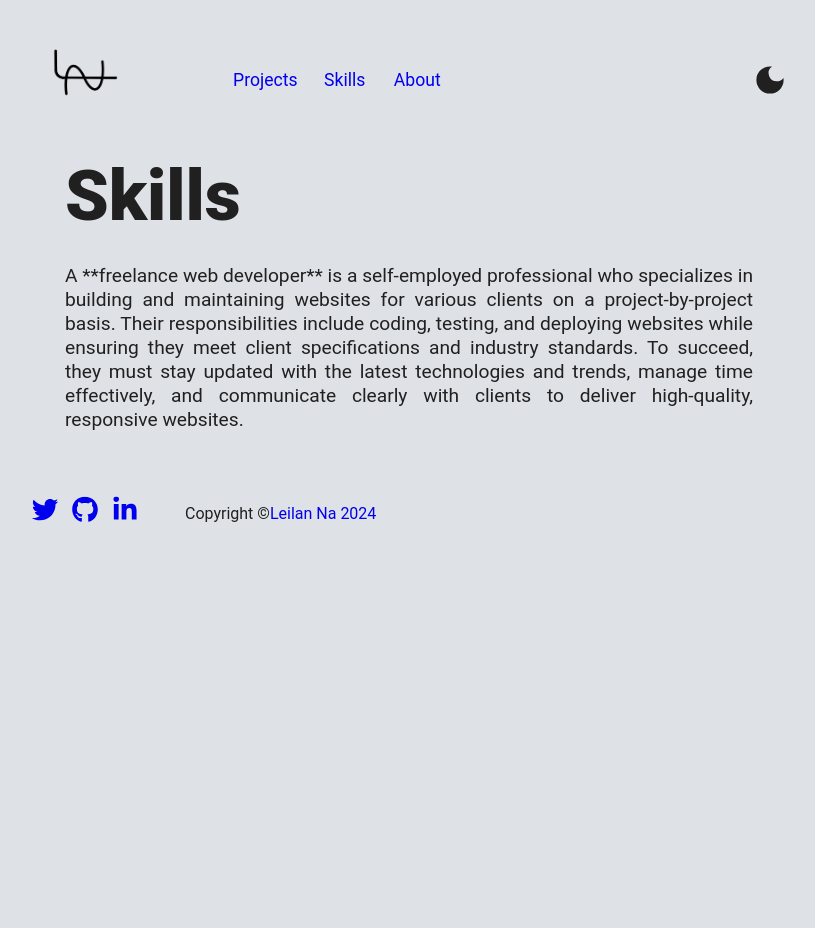
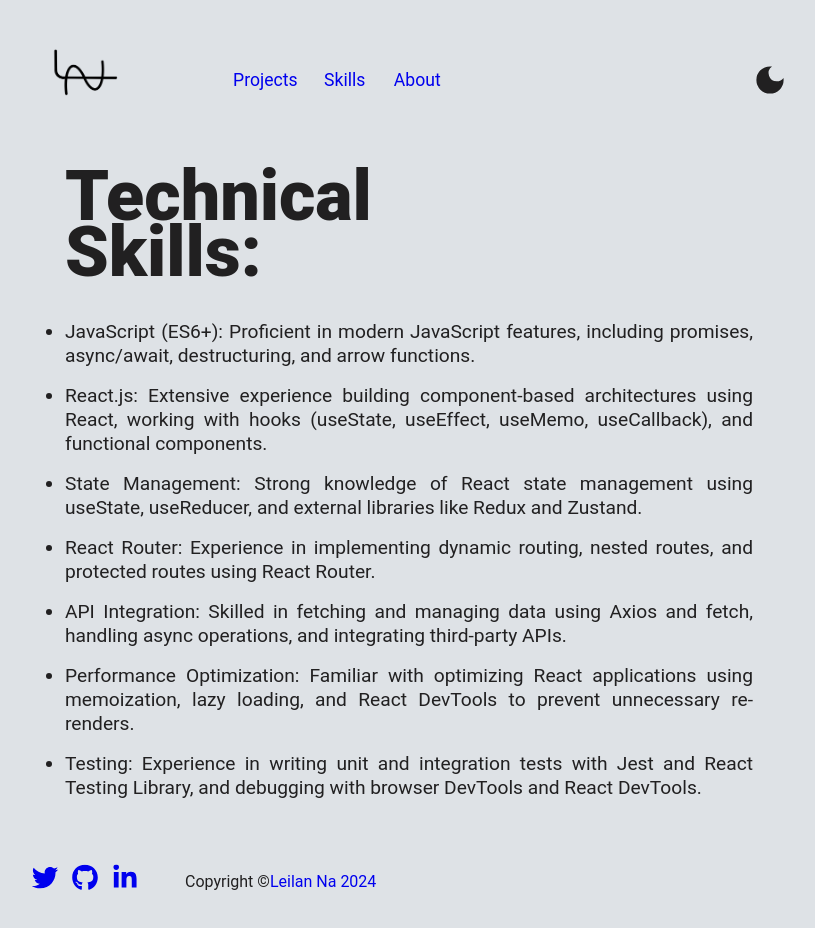
Before and after one commit to naLeilan/Week-1, a React (Vite) app: page /skills in a window 1280 px wide. Shown: the top 928 px of the page, without its empty margins (231-1046 px from the left). Before the commit the page ends 800 px from the top, so only its background shows below. Built offline with nearby package versions, Linux system fonts and the light colour scheme.

Commit message:
fixed css

```diff
--- a/src/index.css
+++ b/src/index.css
@@ -117,7 +117,8 @@ a:hover,
   margin-bottom: 1.5rem;
 }
 
-.main p {
+.main p,
+.main li {
   font-size: 1.2rem;
   line-height: 1.5rem;
   padding-top: 1rem;
--- a/src/pages/Projects.jsx
+++ b/src/pages/Projects.jsx
@@ -6,16 +6,20 @@ function Projects() {
       <PageLayout />
       <div className="main">
         <h2>Projects</h2>
-        <p>
-          A **freelance web developer** is a self-employed professional who
-          specializes in building and maintaining websites for various clients
-          on a project-by-project basis. Their responsibilities include coding,
-          testing, and deploying websites while ensuring they meet client
-          specifications and industry standards. To succeed, they must stay
-          updated with the latest technologies and trends, manage time
-          effectively, and communicate clearly with clients to deliver
-          high-quality, responsive websites.
-        </p>
+        <ul>
+          <li>
+            Task Management App: Showcases drag-and-drop UI, real-time
+            collaboration, and state management.
+          </li>
+          <li>
+            E-Commerce Store: Highlights a complete shopping flow, including
+            payment processing and order management.
+          </li>
+          <li>
+            Social Media Platform: Demonstrates complex state management,
+            real-time updates, and social features like posts and messaging.
+          </li>
+        </ul>
       </div>
     </>
   );
--- a/src/pages/Skills.jsx
+++ b/src/pages/Skills.jsx
@@ -5,17 +5,41 @@ function Skills() {
     <>
       <PageLayout />
       <div className="main">
-        <h2>Skills</h2>
-        <p>
-          A **freelance web developer** is a self-employed professional who
-          specializes in building and maintaining websites for various clients
-          on a project-by-project basis. Their responsibilities include coding,
-          testing, and deploying websites while ensuring they meet client
-          specifications and industry standards. To succeed, they must stay
-          updated with the latest technologies and trends, manage time
-          effectively, and communicate clearly with clients to deliver
-          high-quality, responsive websites.
-        </p>
+        <h2>Technical Skills:</h2>
+        <ul>
+          <li>
+            JavaScript (ES6+): Proficient in modern JavaScript features,
+            including promises, async/await, destructuring, and arrow functions.
+          </li>
+          <li>
+            React.js: Extensive experience building component-based
+            architectures using React, working with hooks (useState, useEffect,
+            useMemo, useCallback), and functional components.
+          </li>
+          <li>
+            State Management: Strong knowledge of React state management using
+            useState, useReducer, and external libraries like Redux and Zustand.
+          </li>
+          <li>
+            React Router: Experience in implementing dynamic routing, nested
+            routes, and protected routes using React Router.
+          </li>
+          <li>
+            API Integration: Skilled in fetching and managing data using Axios
+            and fetch, handling async operations, and integrating third-party
+            APIs.
+          </li>
+          <li>
+            Performance Optimization: Familiar with optimizing React
+            applications using memoization, lazy loading, and React DevTools to
+            prevent unnecessary re-renders.
+          </li>
+          <li>
+            Testing: Experience in writing unit and integration tests with Jest
+            and React Testing Library, and debugging with browser DevTools and
+            React DevTools.
+          </li>
+        </ul>
       </div>
     </>
   );
```
